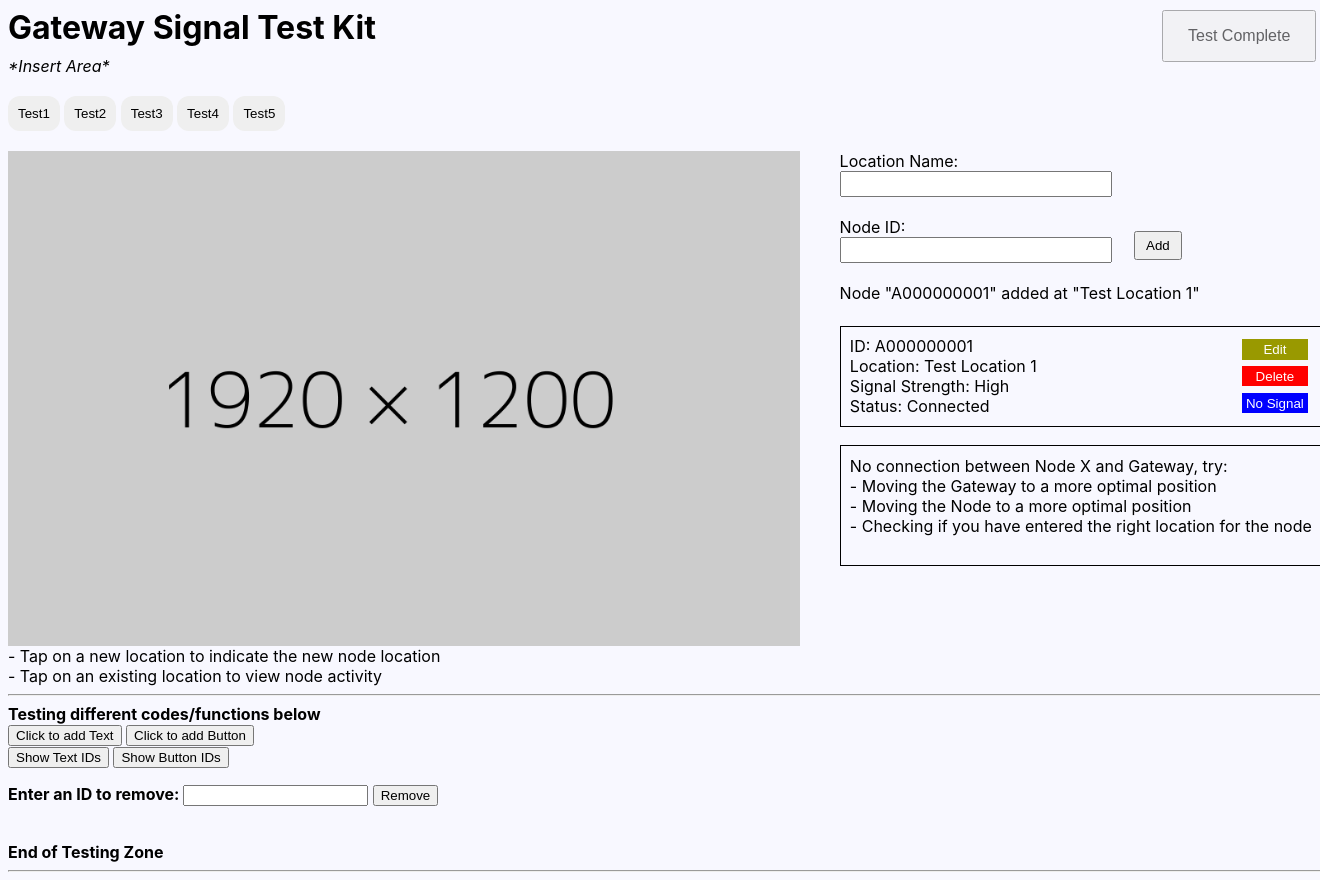
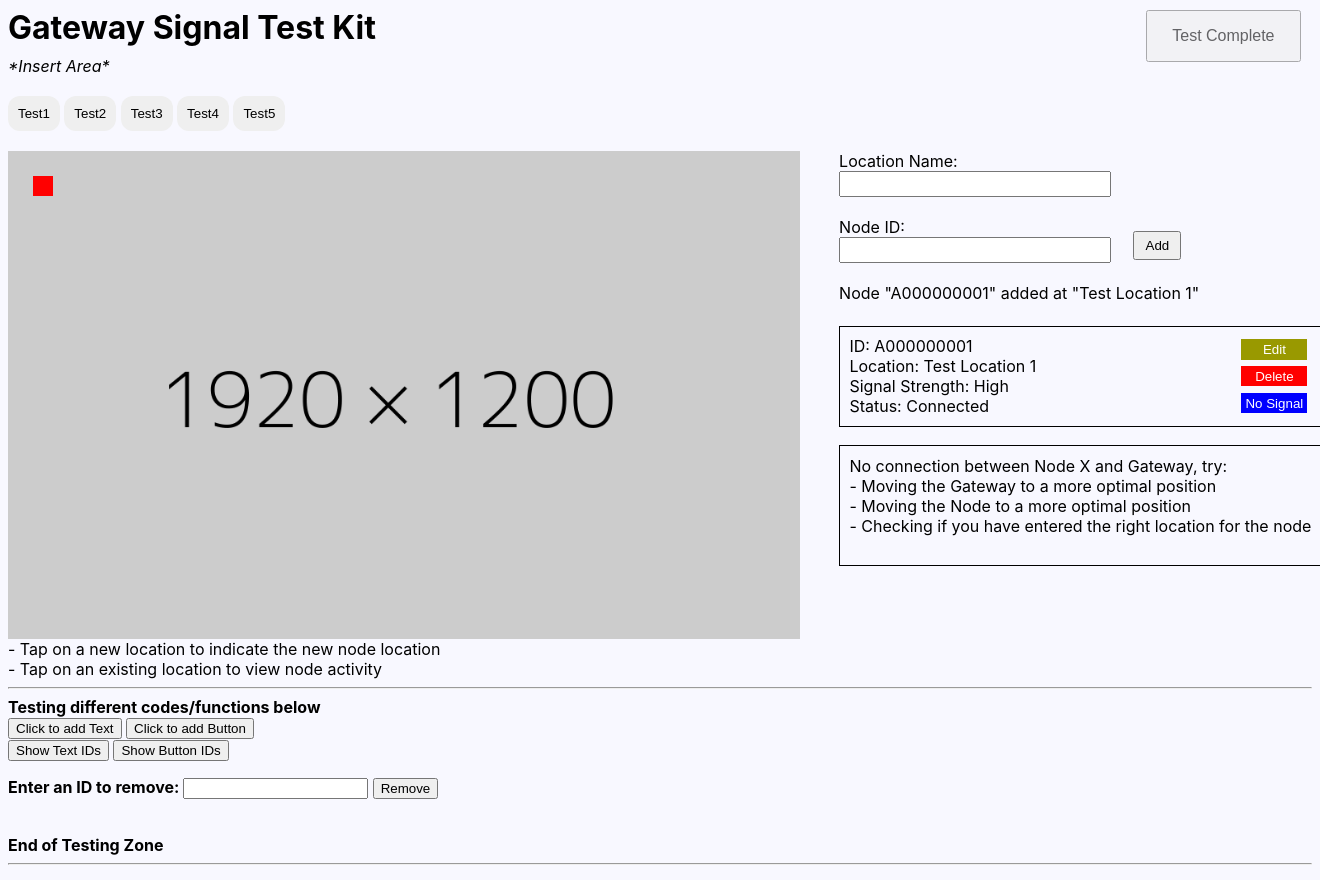
Before and after one commit to yongcake/Gateway-UI, a PHP site: page / in a window 1320 px wide. Run offline with PHP 8.4, Linux system fonts and the light colour scheme.

Commit message:
added moveable marker, img is now background image

```diff
--- a/css/styles.css
+++ b/css/styles.css
@@ -2,13 +2,21 @@ body {
 	font-family: -apple-system, BlinkMacSystemFont, 'Segoe UI', Roboto, Oxygen, Ubuntu, Cantarell, 'Open Sans', 'Helvetica Neue', sans-serif;
 	background-color: ghostwhite;
 	height: 100%;
-    width: 100%;
+	max-width: 100%;
+	overflow-x: hidden;
 }
 
 h1 {
 	flex-grow: 1;
 	margin-top: 0;
 	margin-bottom: 0;
+}
+
+img{
+	max-width: 100%;
+	max-height: 100%;
+
+
 }
 
 .topContainer{
@@ -30,9 +38,20 @@ h1 {
 	float: left;
 }
 
-.floorPlanZone{
+.floorPlanZoneContainer{
 	display: flex;
 	justify-content: flex-start;
+}
+
+.imageContainer{
+	background-image: url('../Image/dummy.png');
+	background-repeat: no-repeat;
+	background-size: cover;
+	width: 60vw;
+	height: 37vw;
+	max-width: 100%;
+	max-height: 100%;
+
 }
 
 .informationContainer{
@@ -126,3 +145,12 @@ h1 {
 	border: none;
 	color: white;
 }
+
+#marker{
+	position: relative;
+	width: 20px;
+	height: 20px;
+	left: 25px;
+	top: 25px;
+	background-color: red;
+}
--- a/index.html
+++ b/index.html
@@ -30,8 +30,11 @@
 
 		<br>
 
-		<div class="floorPlanZone">
-			<img src="Image/dummy.png" alt="Dummy Image" width="60%" id="image" onclick="showCoords(event)"></img>
+		<div class="floorPlanZoneContainer">
+
+			<div class="imageContainer" id="imageSource" onclick="moveMarker(); showCoords(event);">
+				<div id="marker"></div>
+			</div>
 
 			<div class="informationContainer">
 
@@ -42,7 +45,7 @@
 						<label for="NodeID">Node ID:</label> <br>
 						<input type="text" class ="formInput" id="nodeID" name="fname"><br><br>
 					</div>
-					<div class="addButtonWrapper">
+					<div class="addButtonWrapper" id="addButton">
 						<input type="button" id="addNode" value="Add">
 					</div>
 				</div>
@@ -74,7 +77,7 @@
 
 			</div>
 		</div>
-		<div id="instruction">
+		<div id="instructions">
 			- Tap on a new location to indicate the new node location <br>
 			- Tap on an existing location to view node activity
 		</div>
--- a/js/main.js
+++ b/js/main.js
@@ -1,5 +1,10 @@
 //document.getElementById("btnTxt").onclick = function() {appendText()};
 var buttonArray = [], textArray = [], text;
+//Global varible
+var xCoord = 0;
+var yCoord = 0;
+
+document.getElementById("btnTxt").onclick = function() {appendText()};
 
 function showCoords(event) {
   var x = event.clientX;
@@ -79,6 +84,24 @@ function removeText(name){
     }
   }
 }
+function showCoords(event) {
+  xCoord = event.clientX;
+  yCoord = event.clientY;
+  var coords = "X coords: " + xCoord + ", Y coords: " + yCoord;
+  document.getElementById("instructions").innerHTML = coords;
+  //alert(coords);
+}
+
+document.getElementById("#imageSource").addEventListener("click", moveMarker);
+
+function moveMarker(){
+  var marker = document.querySelector("#marker");
+  var container = document.querySelector("#imageSource");
+  var xPosition = event.clientX - container.getBoundingClientRect().left - (marker.clientWidth / 2);
+  var yPosition = event.clientY - container.getBoundingClientRect().top - (marker.clientHeight/ 2);
+  marker.style.left = xPosition + "px";
+  marker.style.top = yPosition + "px";
+}
 function removeBtn(name){
   for (i = 0; i < buttonArray.length; i++){
     if(buttonArray[i].id == name){
```
Also changed, not shown: Image/LocationMarker.png (added).
